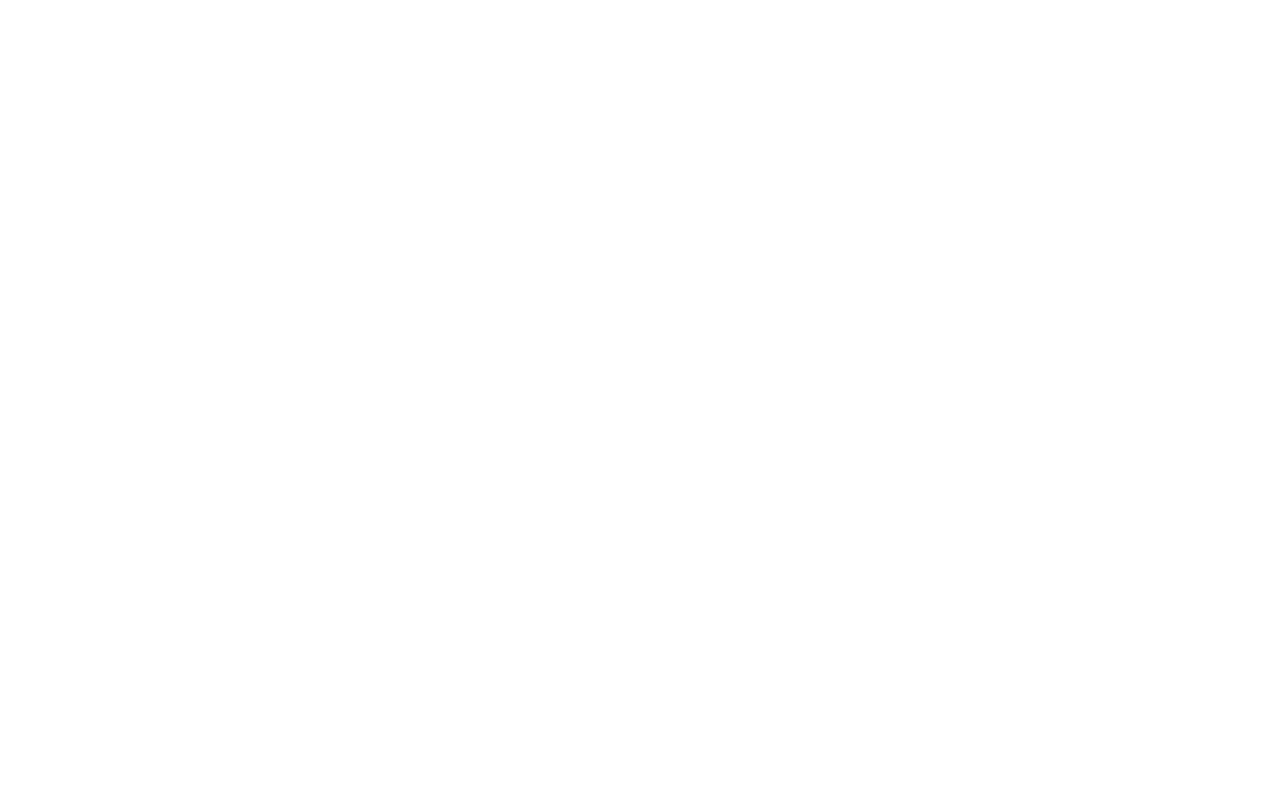
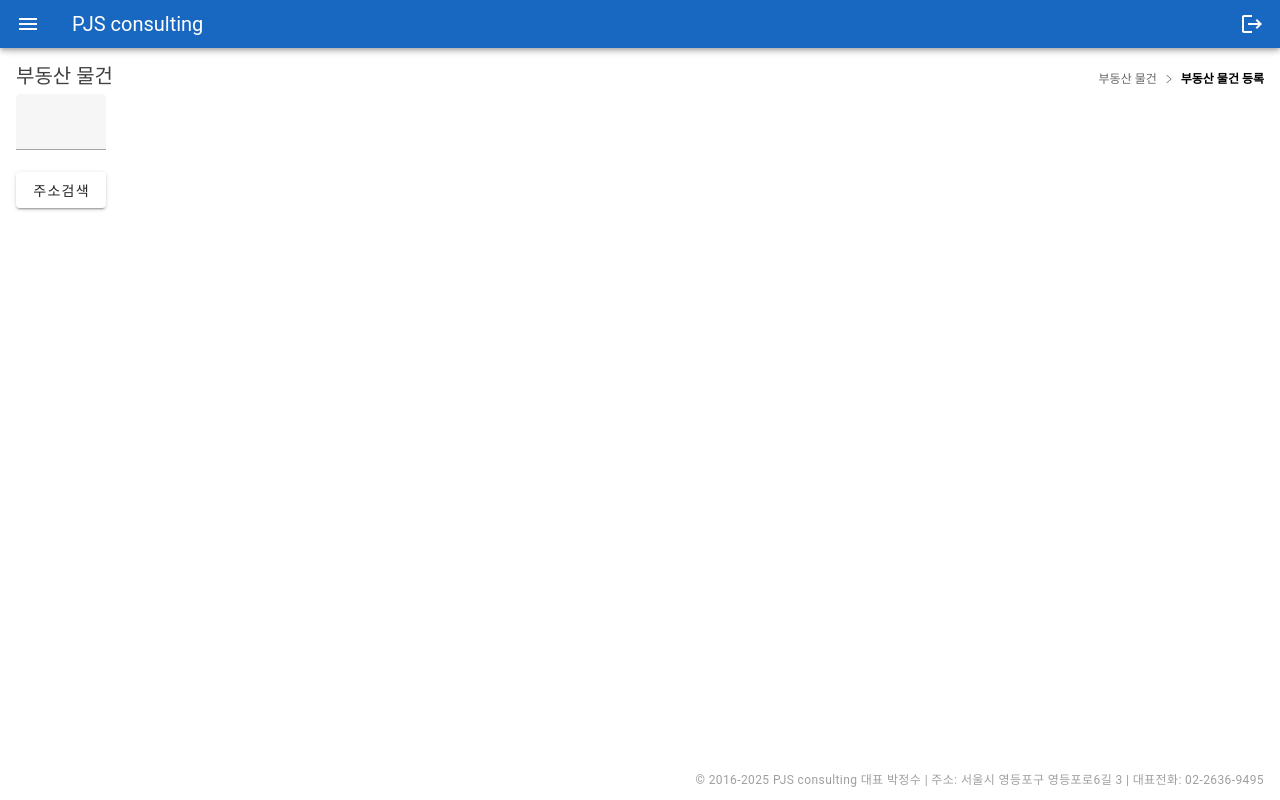
Before and after one commit to coolguyhong/museum, a Vue app: page /real-estate/registration in a window 1280 px wide. Before the commit this address had no page. Built offline with nearby package versions, Linux system fonts and the light colour scheme.

Commit message:
물건 등록화면 그리기 및 라우터 추가

```diff
--- /dev/null
+++ b/src/pages/realestate/RegistrationRealEstate.vue
@@ -0,0 +1,41 @@
+<script setup>
+import Breadcrumb from '@/components/Breadcrumb.vue'
+import ContentTitle from '@/components/ContentTitle.vue'
+import {ref} from 'vue'
+
+const test = ref('')
+
+const address = () => {
+  new window.daum.Postcode({
+    oncomplete: function(data) {
+      // 팝업에서 검색결과 항목을 클릭했을때 실행할 코드를 작성하는 부분입니다.
+      // 예제를 참고하여 다양한 활용법을 확인해 보세요.
+    }
+  }).open();
+}
+
+</script>
+
+<template>
+  <v-container fluid>
+    <ContentTitle>
+      부동산 물건
+      <Breadcrumb>
+        <span>부동산 물건</span>
+        <span>부동산 물건 등록</span>
+      </Breadcrumb>
+    </ContentTitle>
+    <v-row>
+      <v-col cols="auto">
+        <v-text-field v-model="test" />
+        <v-btn @click="address">
+          주소검색
+        </v-btn>
+      </v-col>
+    </v-row>
+  </v-container>
+</template>
+
+<style scoped lang="sass">
+
+</style>
--- a/src/router/index.js
+++ b/src/router/index.js
@@ -1,9 +1,10 @@
 // Composables
-import { createRouter, createWebHistory } from 'vue-router/auto'
+import {createRouter, createWebHistory} from 'vue-router/auto'
 
 import AppMain from '@/components/layout/AppMain.vue'
 import Main from '@/pages/index.vue'
 import RealEstate from '@/pages/realestate'
+import RegistrationRealEstate from '@/pages/realestate/RegistrationRealEstate.vue'
 import SignUp from '@/pages/SignUp.vue'
 import SignIn from '@/pages/SignIn.vue'
 
@@ -21,8 +22,18 @@
       },
       {
         path: '/real-estate',
-        name: 'RealEstate',
-        component: RealEstate,
+        children: [
+          {
+            path: '',
+            name: 'RealEstate',
+            component: RealEstate,
+          },
+          {
+            path: 'registration',
+            name: 'RegistrationRealEstate',
+            component: RegistrationRealEstate,
+          },
+        ]
       }
     ]
   },
```
